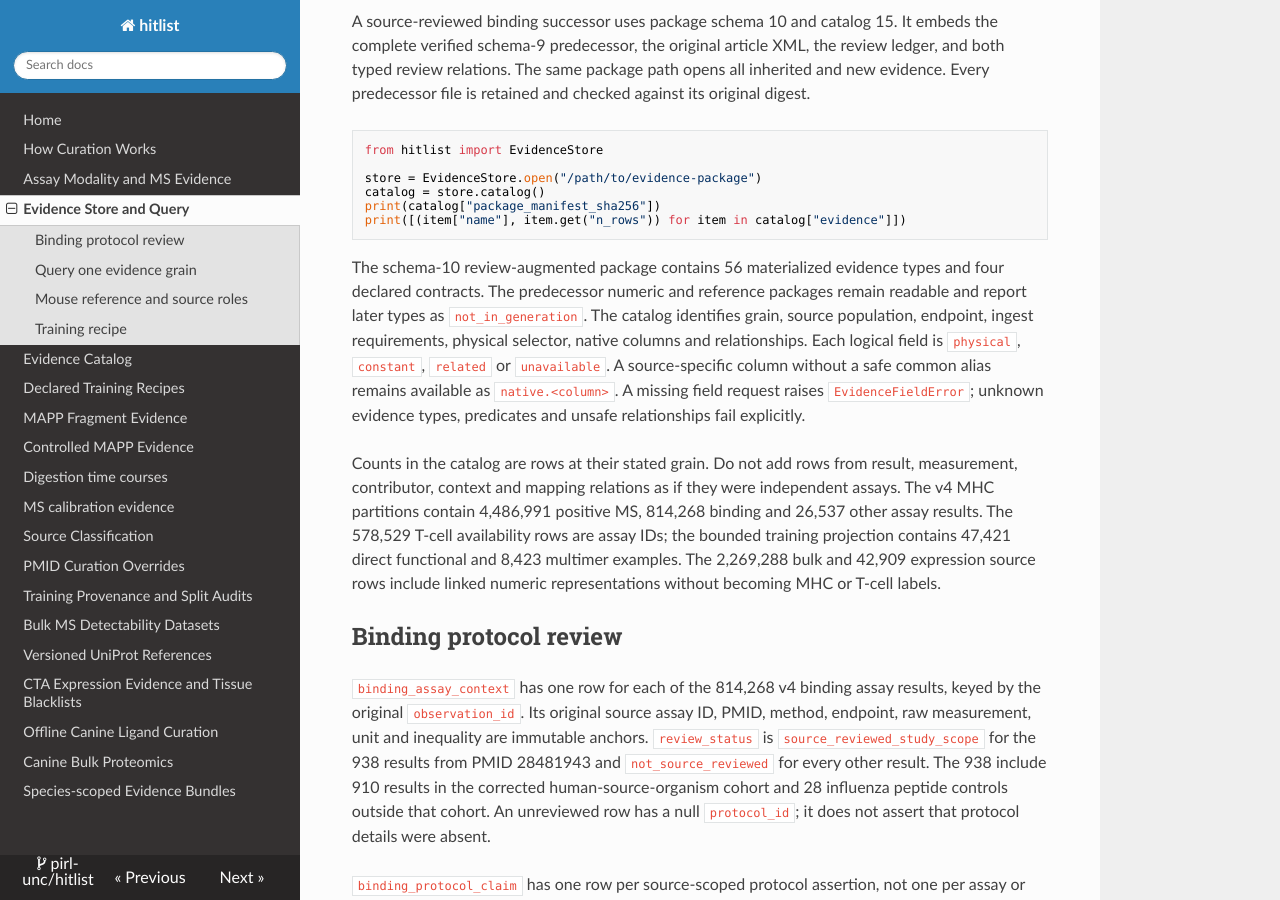
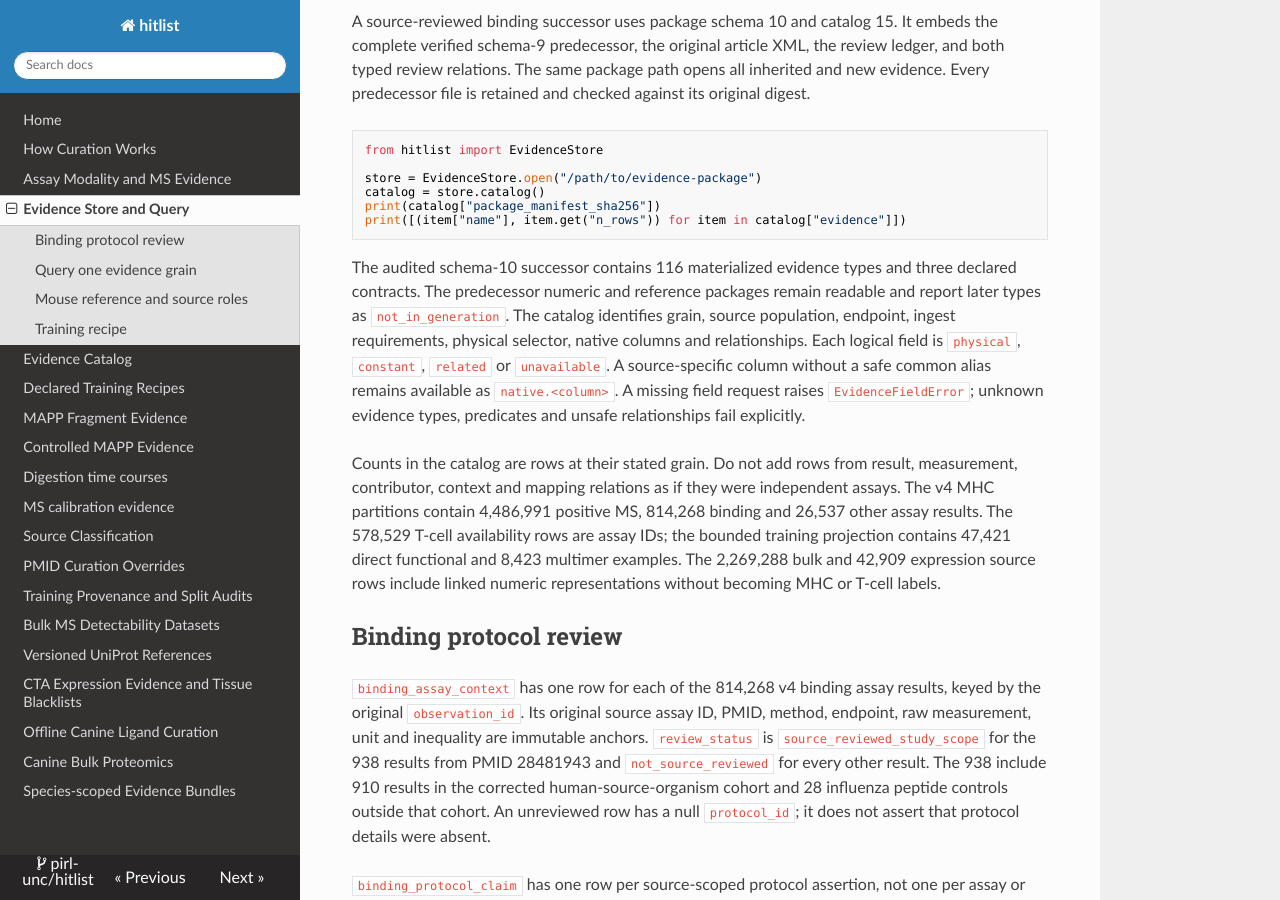
Before and after one commit to pirl-unc/hitlist, an MkDocs documentation site: the page built from docs/evidence-store.md, in a window 1280 px wide and 900 px high, scrolled down 488 px. Built offline with MkDocs 1.6.1, drawn with Linux system fonts in a browser that asks for light colours; nearby versions of some CDN libraries.

Commit message:
Correct audited evidence catalog counts

````diff
--- a/docs/evidence-store.md
+++ b/docs/evidence-store.md
@@ -33,8 +33,8 @@ print(catalog["package_manifest_sha256"])
 print([(item["name"], item.get("n_rows")) for item in catalog["evidence"]])
 ```
 
-The schema-10 review-augmented package contains 56 materialized evidence types and
-four declared contracts. The predecessor numeric and reference packages remain
+The audited schema-10 successor contains 116 materialized evidence types and
+three declared contracts. The predecessor numeric and reference packages remain
 readable and report later types as `not_in_generation`. The catalog
 identifies grain, source population, endpoint, ingest requirements,
 physical selector, native columns and relationships. Each logical field is
````
